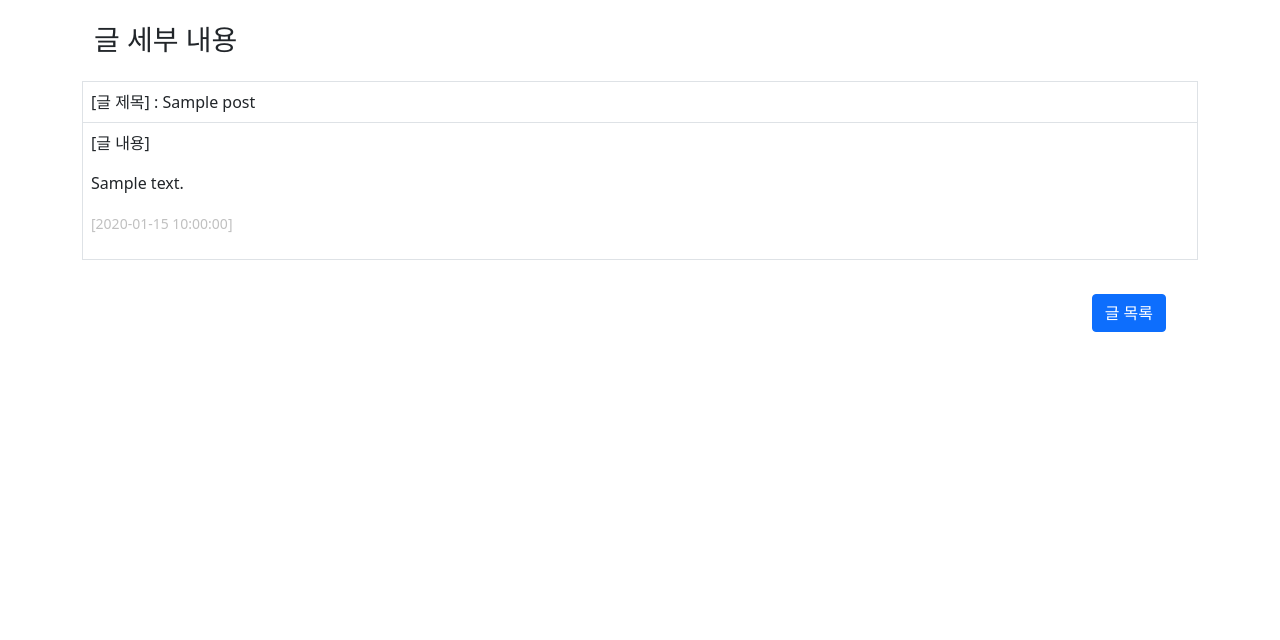
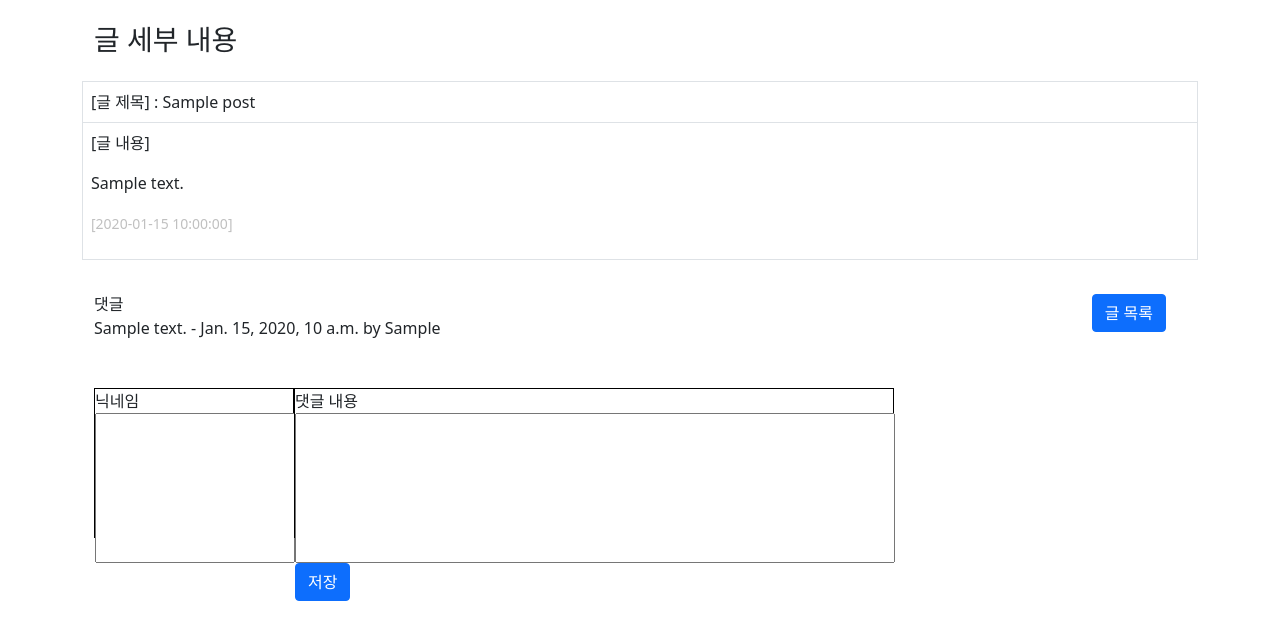
Before and after one commit to sgdevcamp2022/lotus, a Django app: page /post/detail/1/ in a window 1280 px wide. Shown: the part 73-713 px from the top of the page. Run offline with Django 4.2, Linux system fonts and the light colour scheme; tables that the repository leaves empty hold one stand-in row (values such as "Sample post").

Commit message:
댓글 기능 구현 (유저 정보x)

```diff
--- a/src/backend/loatus_board/layout/base.html
+++ b/src/backend/loatus_board/layout/base.html
@@ -5,7 +5,7 @@
     <meta http-equiv="X-UA-Compatible" content="IE=edge">
     <meta name="viewport" content="width=device-width, initial-scale=1.0">
     <link href="https://cdn.jsdelivr.net/npm/bootstrap@5.1.1/dist/css/bootstrap.min.css" rel="stylesheet">
-    <title>Borame Board</title>
+    <title>LOATUS Board</title>
 </head>
 <body>
     <div class="container-fluid">
--- a/src/backend/loatus_board/post/models.py
+++ b/src/backend/loatus_board/post/models.py
@@ -1,4 +1,5 @@
 from django.db import models
+from django.contrib.auth.models import User
 
 class Post(models.Model):
     title=models.CharField(max_length=200, verbose_name='TITLE', help_text='*MAX 100*')
@@ -9,4 +10,12 @@ class Post(models.Model):
     def __str__(self):
         return self.title
 
+class Comment(models.Model):
+    post=models.ForeignKey(Post, on_delete=models.CASCADE)
+    user=models.CharField(max_length=100)
+    text=models.TextField(verbose_name='TEXT')
+    created_at = models.DateTimeField(auto_now_add=True)
+
+    def __str__(self):
+        return self.text
 # Create your models here.
--- a/src/backend/loatus_board/post/templates/post/detail.html
+++ b/src/backend/loatus_board/post/templates/post/detail.html
@@ -24,6 +24,30 @@
     <div style="padding: 2px 20px; float:right;">
         <a href="{% url 'post:index' %}" class="btn btn-primary">글 목록</a>
     </div>
+    댓글
+    <br>
+    {% for comment in comments %}
+    {{comment.text}} - {{comment.created_at}} by {{comment.user}}
+    <br>
+    {% endfor %}
+
+    <br><br>
+    <div style="width:200px; height:150px; border:1px solid black; float:left;">
+        닉네임
+        <form method="POST">
+            {% csrf_token %}
+            <input name="user_name" type="text" style="width:200px;height:150px;font-size:12px;">
+    </div>
+    <div style="width:600px; height:150px; border:1px solid black; float:left;">
+        댓글 내용
+        <form method="POST">
+            {% csrf_token %}
+            <input name="body" type="text" value="" style="width:600px;height:150px;font-size:12px;">
+            <input class="btn btn-primary" type="submit" value="저장">
+        </form>
+    </div>
+
+
 </div>
 
 {% endblock %}
--- a/src/backend/loatus_board/post/views.py
+++ b/src/backend/loatus_board/post/views.py
@@ -1,11 +1,17 @@
 from django.shortcuts import render,redirect,get_object_or_404
-from .models import Post
+from .models import Post, Comment
 from .forms import RegistForm
-
+from django.core.paginator import Paginator
+from django.utils import timezone
 # Create your views here.
 def index(request):
+    page=request.GET.get('page', '1')
     board_list=Post.objects.all().order_by('-id')
-    context={'board_list': board_list}
+
+    paginator=Paginator(board_list, 10)
+    page_obj=paginator.get_page(page)
+
+    context={'board_list': page_obj}
     return render(request, 'post/index.html', context)
 
 def regist(request):
@@ -21,7 +27,15 @@ def regist(request):
 
 def detail(request, pk):
     board_list=get_object_or_404(Post, id=pk)
-    context={'board_list': board_list}
+    comments=Comment.objects.filter(post=pk)
+    if request.method=='POST':
+        comment=Comment()
+        comment.post=board_list
+        comment.user=request.POST['user_name']
+        comment.text=request.POST['body']
+        comment.created_at=timezone.now()
+        comment.save()
+    context={'board_list': board_list, 'comments': comments}
     return render(request, 'post/detail.html', context)
 
 def edit(request, pk):
```
Also changed, not shown: src/backend/loatus_board/post/templates/post/index.html (+17 -0 lines), src/backend/loatus_board/post/migrations/0003_comment.py (added).
